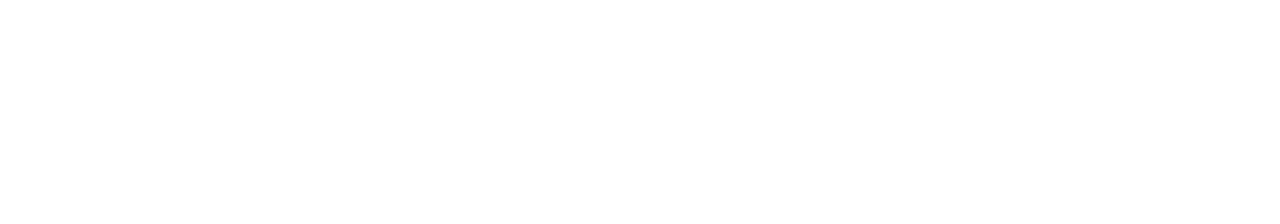
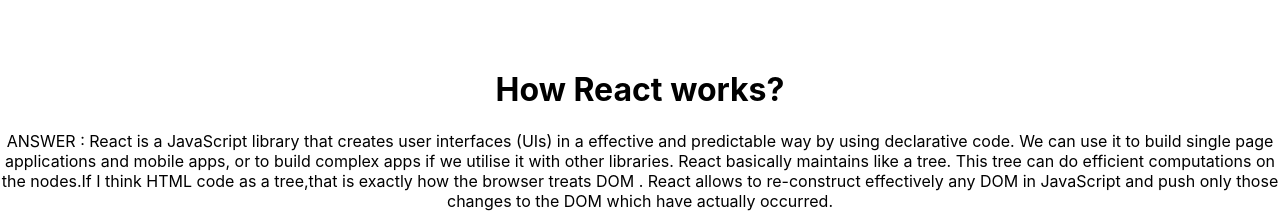
Before and after one commit to Tasmia-Ishika/Fashion---Fit-A-8, a React (Create React App) app: page / in a window 1280 px wide. Shown: the part 2731-2955 px from the top of the page. Before the commit the page ends 2760 px from the top, so only its background shows below. Built offline with nearby package versions, Linux system fonts and the light colour scheme.

Commit message:
fifth commit

```diff
--- a/src/App.css
+++ b/src/App.css
@@ -27,6 +27,8 @@
 .App-link {
   color: #61dafb;
 }
+.writings
+
 
 @keyframes App-logo-spin {
   from {
--- a/src/App.js
+++ b/src/App.js
@@ -6,10 +6,18 @@
 function App() {
   return (
     <div className="App">
-     <Navbar></Navbar>
-     <Shop></Shop>
+      <Navbar></Navbar>
+      <Shop></Shop>
+      <br />
+      <div>
+        <h1 className='writings'>How React works?</h1>
+        <p>ANSWER : React is a JavaScript library that creates user interfaces (UIs) in a effective and predictable way by using declarative code. We can use it to build single page applications and mobile apps, or to build complex apps if we utilise it with other libraries.
+          React basically maintains like a tree. This tree can do efficient computations on the nodes.If I think HTML code as a tree,that is exactly how the browser treats DOM . React allows to re-construct effectively any DOM in JavaScript and push only those changes to the DOM which have actually occurred.
+        </p>
+      </div>
     </div>
   );
 }
 
+
 export default App;
```
Also changed, not shown: src/utilities/calculation.js (added, +12 -0 lines).
